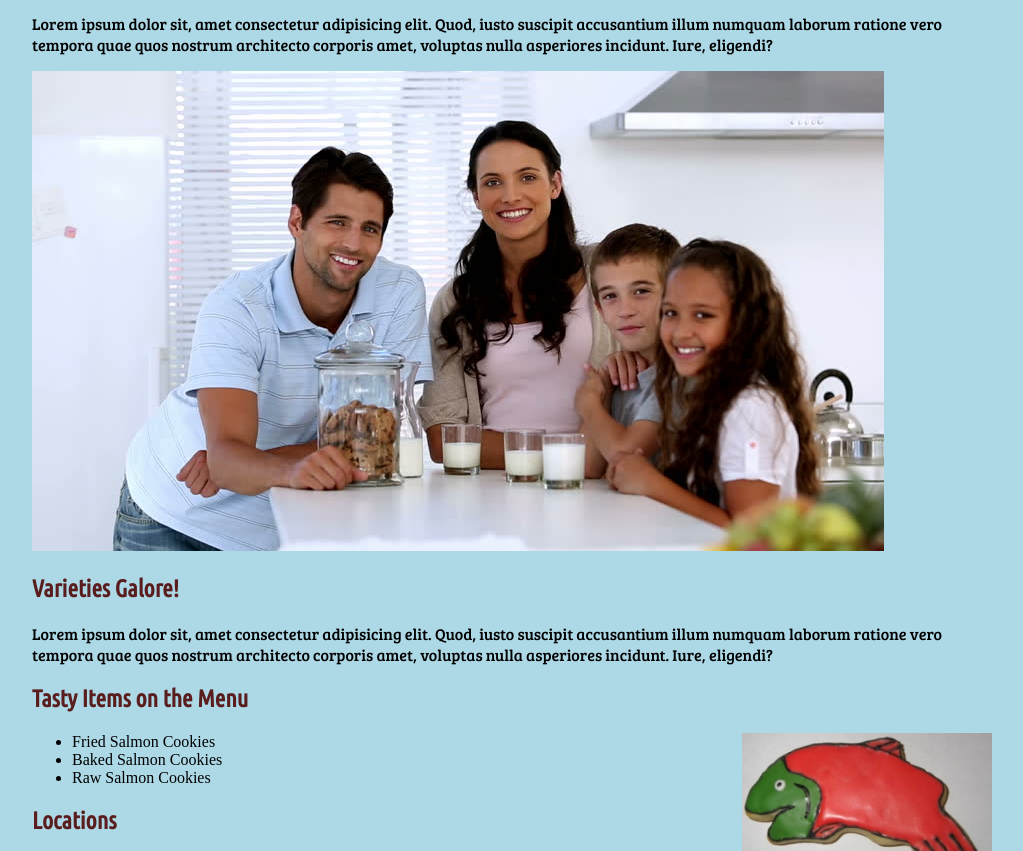
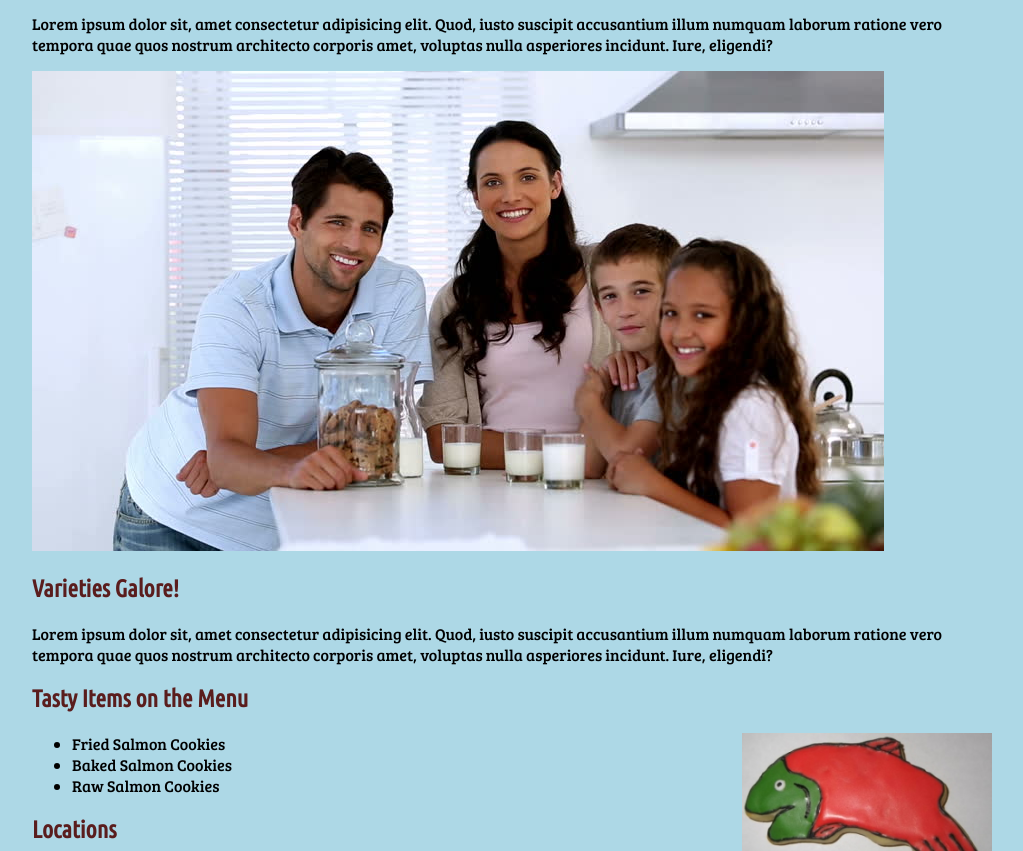
Before and after one commit to Jaydegnan/cookie-stand, a plain HTML site: page index.html in a window 1280 px wide. Shown: the part 98-949 px from the top of the page, without its empty margins (128-1151 px from the left). Drawn offline with Linux system fonts and the light colour scheme.

Commit message:
changed list font

```diff
--- a/style.css
+++ b/style.css
@@ -4,7 +4,7 @@ html {
 a {
     font-family: 'Ubuntu Condensed', sans-serif;
 }
-p, h3, form {
+p, h3, form, ul {
   font-family: 'Bree Serif', serif;
 }
 
```
